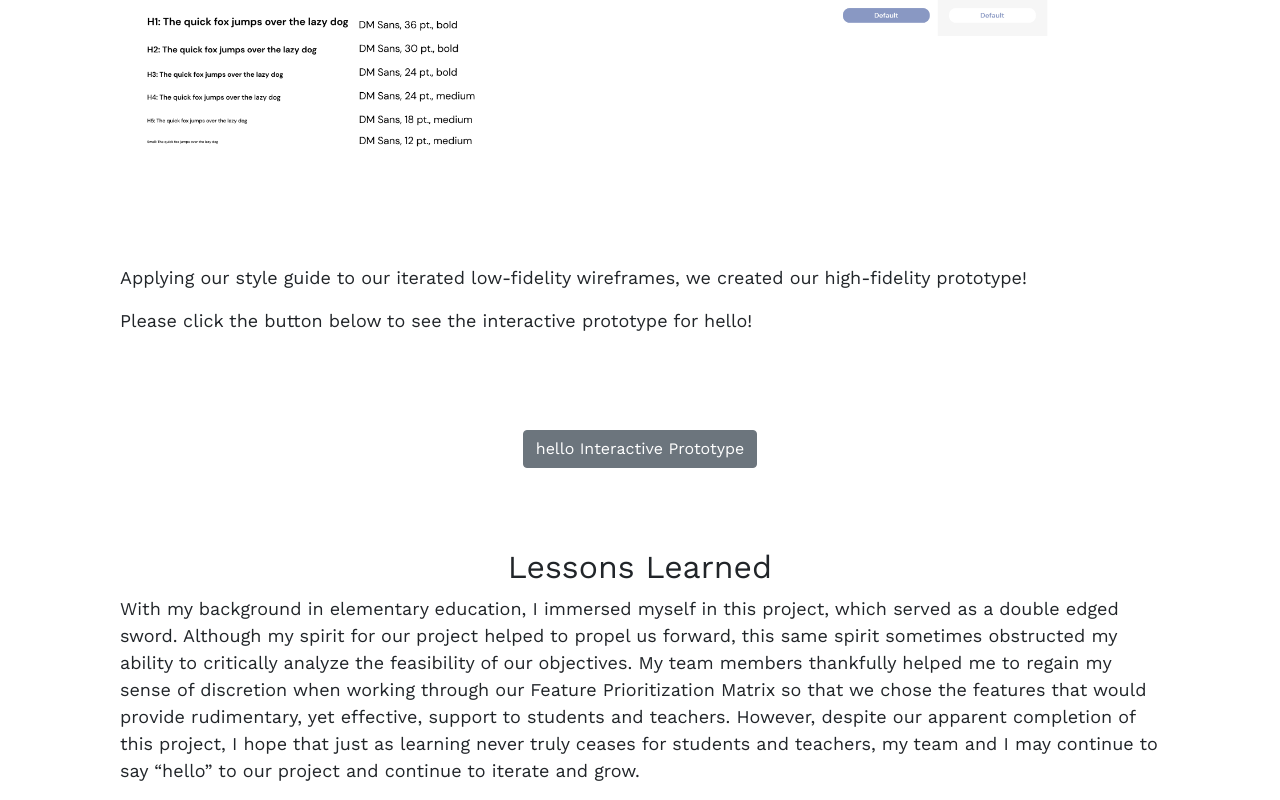
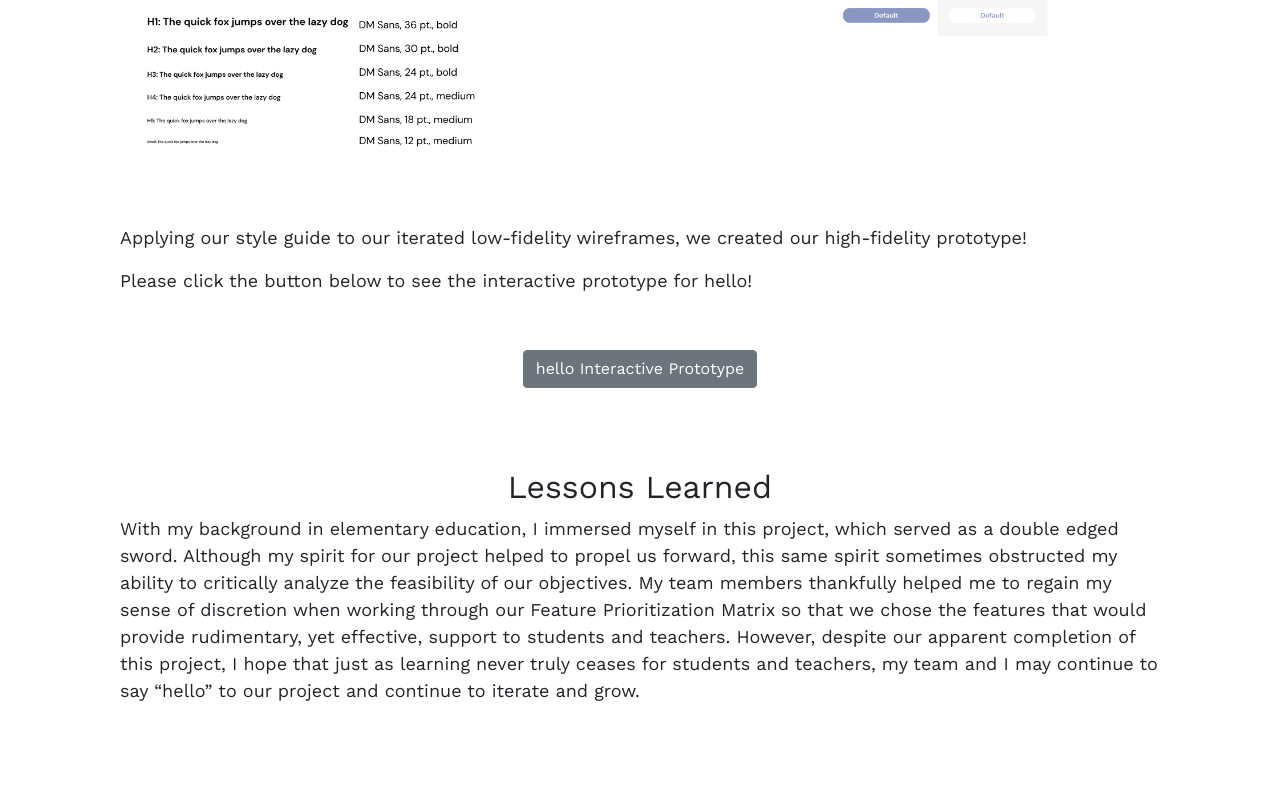
Before and after one commit to nattaliedai/HW_20, a plain HTML site: page index.html in a window 1280 px wide. Shown: the part 7869-8669 px from the top of the page. After the commit the page ends 8589 px from the top, so only its background shows below. Drawn offline with nearby package versions, Linux system fonts and the light colour scheme.

Commit message:
Update style.css

```diff
--- a/css/style.css
+++ b/css/style.css
@@ -116,13 +116,13 @@ body {
     font-size: 18px;
 }
 .hellohighfidelity {
-    padding-top: 80px;
+    padding-top: 40px;
     padding-left: 120px;
     padding-right: 120px;
     font-size: 18px;
 }
 .hellohighfidelitybutton {
-    padding-top: 80px;
+    padding-top: 40px;
 }
 .hellolessonslearned {
     padding-top: 80px;
```
